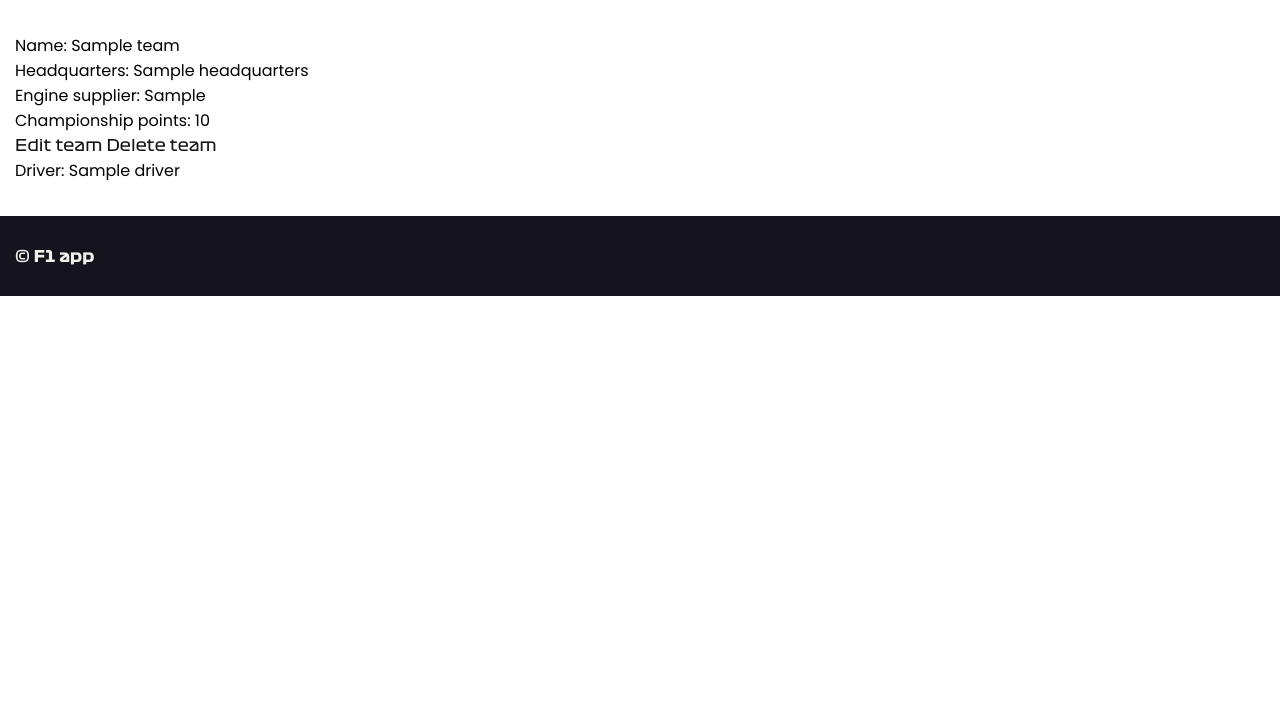
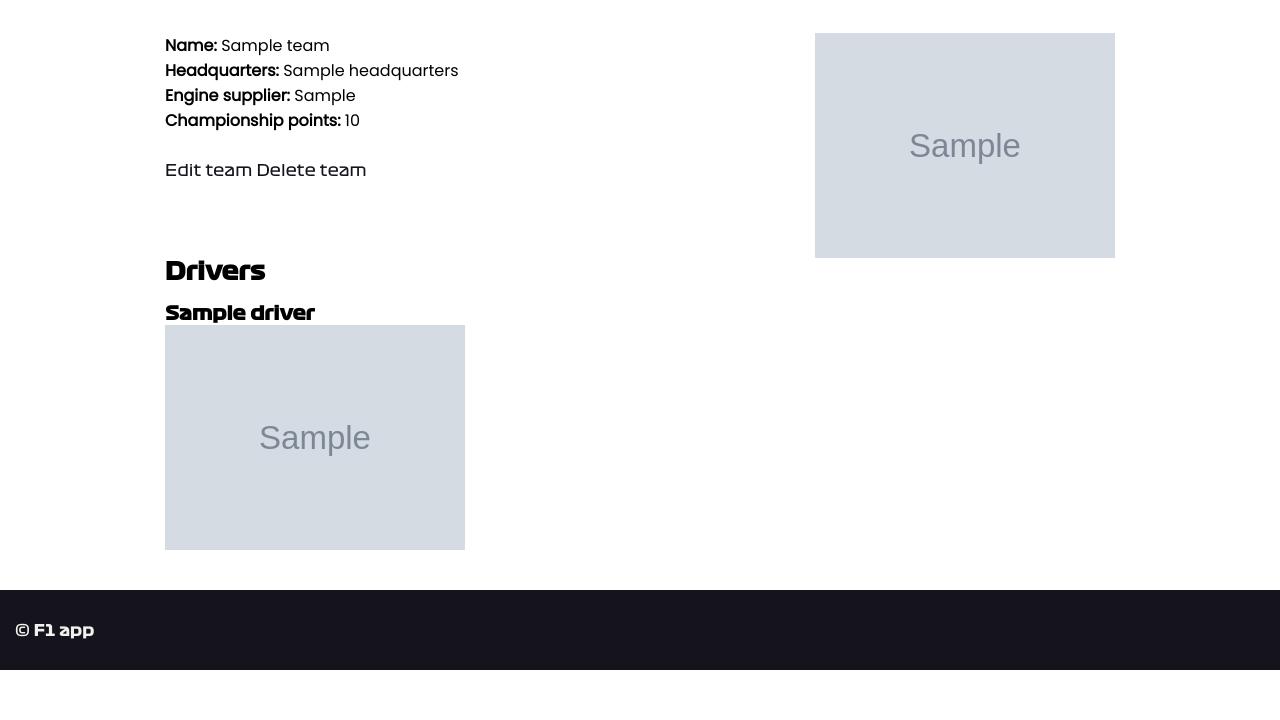
Before and after one commit to OhmniD/CodeClan_Week05_Full_Stack_Solo_Project, a Flask app: page /teams/1 in a window 1280 px wide. Shown: the part 80-800 px from the top of the page. Run offline with Flask 2, Linux system fonts and the light colour scheme; grey boxes marked "Sample" are stand-in pictures; a database or web service that is not in the repository returns one stand-in record (values such as "Sample title"); some libraries are stand-ins or nearby versions; some web fonts are replaced.

Commit message:
styling of team's individual page - added driver images and team logo

```diff
--- a/static/css/drivers.css
+++ b/static/css/drivers.css
@@ -29,6 +29,18 @@
     justify-content: space-evenly;
 }
 
+#team-drivers-heading {
+    margin-bottom: 15px;
+}
+
 .show-grid-image {
     width: 300px;
 }
+
+.team-page-drivers-grid {
+    display: grid;
+    grid-template-columns: 1fr 1fr;
+    grid-auto-flow: column;
+    justify-content: space-evenly;
+    gap: 50px;
+}
--- a/templates/teams/show.html
+++ b/templates/teams/show.html
@@ -2,21 +2,31 @@
 
 {% block content %}
 
-<section>
-    <ul>
-        <li>Name: {{ team.name }}</li>
-        <li>Headquarters: {{team.headquarters}}</li>
+<section class="show-page-grid">
+    <div>
+        <ul>
+            <li><b>Name:</b> {{ team.name }}</li>
+            <li><b>Headquarters:</b> {{team.headquarters}}</li>
+            <li><b>Engine supplier:</b> {{team.engine_supplier}}</li>
+            <li><b>Championship points:</b> {{team.championship_points}}</li>
 
-        <li>Engine supplier: {{team.engine_supplier}}</li>
-        <li>Championship points: {{team.championship_points}}</li>
+        </ul>
+        <br>
         <a href="{{team.id}}/edit">Edit team</a>
         <a href="{{team.id}}/delete">Delete team</a>
-    </ul>
-    <ul>
+    </div>
+    <img class="show-grid-image" src="{{ team.logo_url }}" alt="{{ team.name }}">
+    <div>
+        <h2 id="team-drivers-heading">Drivers</h2>
+        <span class="team-page-drivers-grid">
         {% for driver in drivers %}
-            <li>Driver: {{driver.name}}{% if driver.is_reserve == True %} (Reserve) {% endif %} </li>
+                <div>
+                    <h3>{{driver.name}}{% if driver.is_reserve == True %} (Reserve) {% endif %}</h3>
+                    <img class="show-grid-image" src="{{ driver.picture_url }}" alt="{{ driver.name }}">
+                </div>
         {% endfor %}
-    </ul>
+        </span>
+    </div>
 </section>
 
 
```
